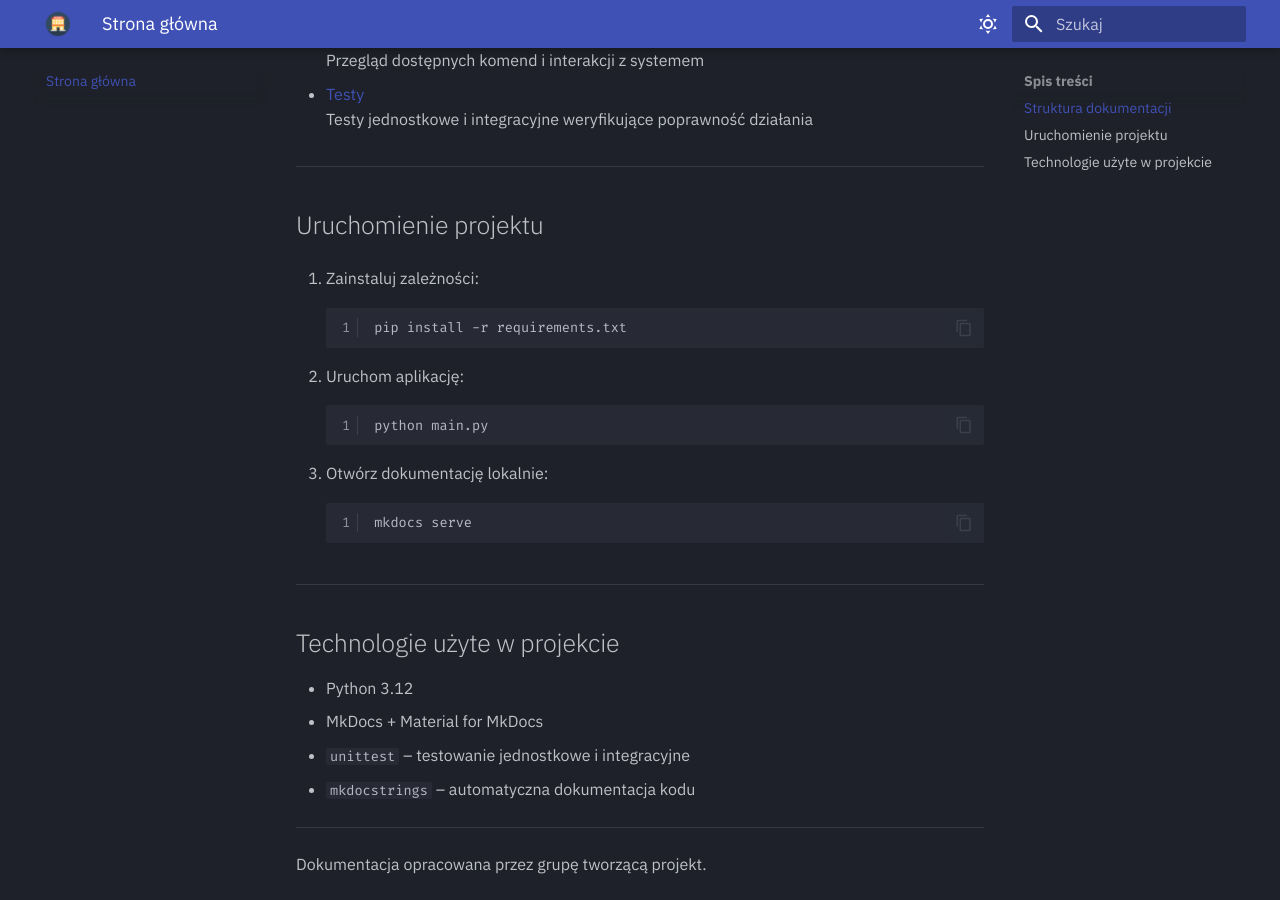
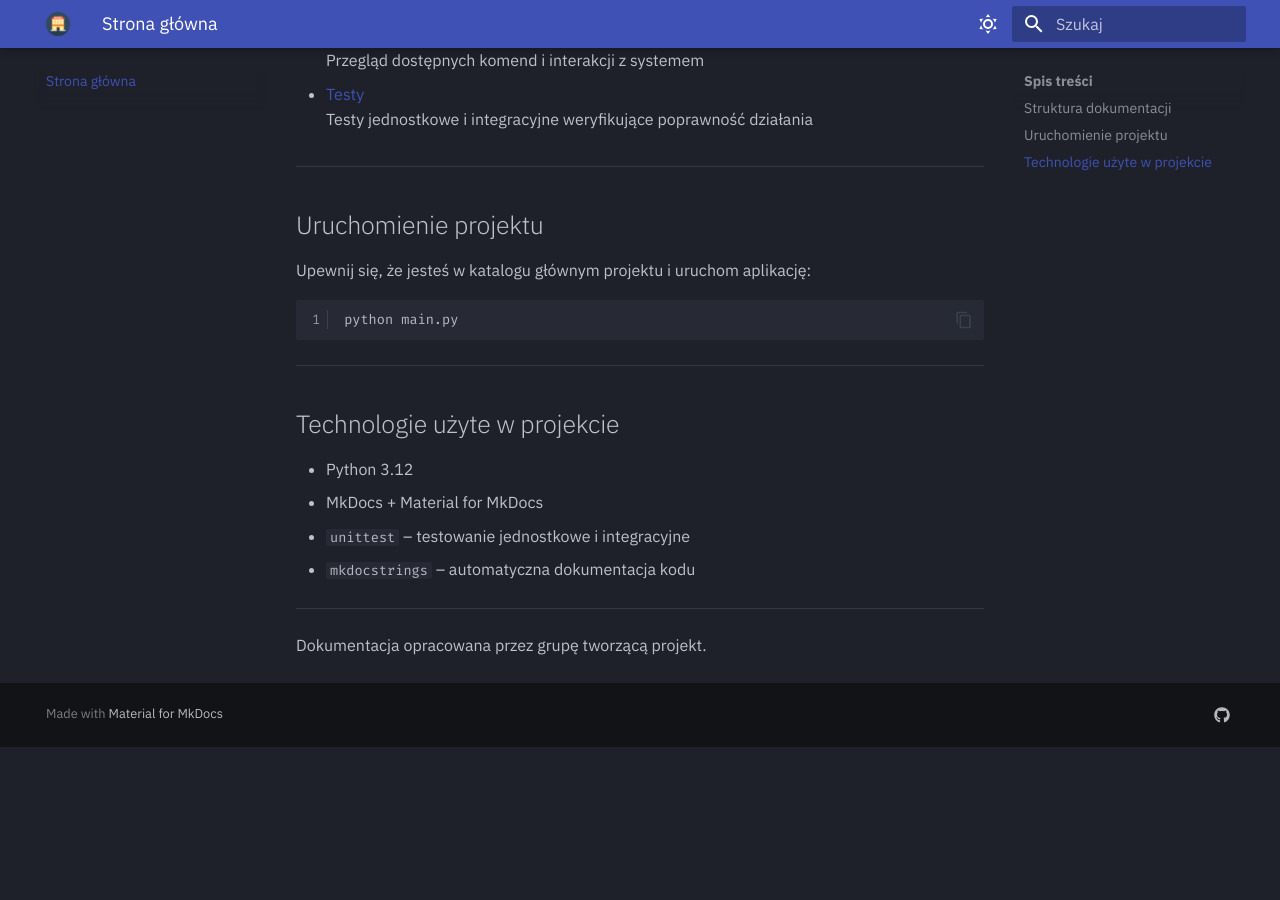
Before and after one commit to uep-98620/hotel_reservation_system, an MkDocs documentation site: the page built from docs/index.md, in a window 1280 px wide and 900 px high, scrolled down 634 px. Built offline with MkDocs 1.6.1 and Material for MkDocs 9.7.7, drawn with Linux system fonts in a browser that asks for light colours; after the commit the page ends 1381 px from its top, so only the background shows below that.

Commit message:
Poprawka w dokumentacji - już ostatnia

````diff
--- a/docs/index.md
+++ b/docs/index.md
@@ -26,19 +26,10 @@ Dokumentacja zawiera opisy struktury projektu, klas danych, logiki działania or
 
 ## Uruchomienie projektu
 
-1. Zainstaluj zależności:
-   ```bash
-   pip install -r requirements.txt
-   ```
+Upewnij się, że jesteś w katalogu głównym projektu i uruchom aplikację:
 
-2. Uruchom aplikację:
    ```bash
    python main.py
-   ```
-
-3. Otwórz dokumentację lokalnie:
-   ```bash
-   mkdocs serve
    ```
 
 ---
````
